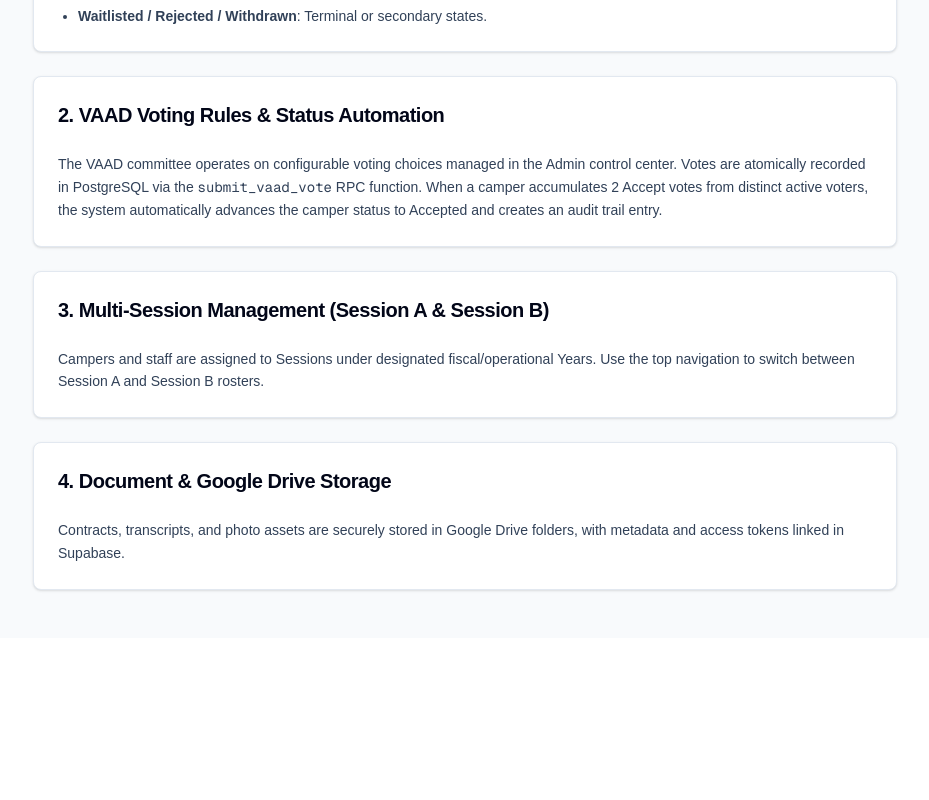
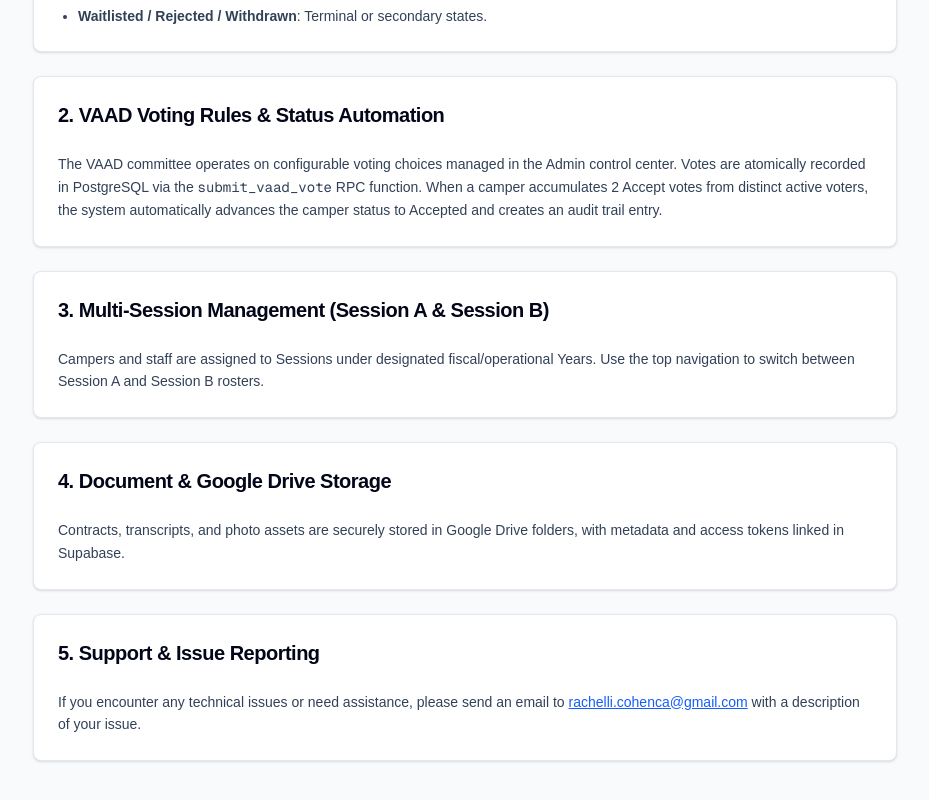
Before and after one commit to sweptforward-hue/oorah-admissions, a Next.js app: page /help in a window 1280 px wide. Shown: the part 450-1250 px from the top of the page, without its empty margins (175-1104 px from the left). Before the commit the page ends 1088 px from the top, so only its background shows below. Built offline with nearby package versions, Linux system fonts and the light colour scheme.

Commit message:
docs: add support and issue reporting section to help page

```diff
--- a/src/app/help/page.tsx
+++ b/src/app/help/page.tsx
@@ -63,6 +63,21 @@ export default function HelpPage() {
               </p>
             </CardContent>
           </Card>
+
+          <Card>
+            <CardHeader>
+              <CardTitle className="text-xl">5. Support & Issue Reporting</CardTitle>
+            </CardHeader>
+            <CardContent className="text-sm text-slate-700 space-y-2 leading-relaxed">
+              <p>
+                If you encounter any technical issues or need assistance, please send an email to{' '}
+                <a href="mailto:rachelli.cohenca@gmail.com" className="text-blue-600 underline font-medium">
+                  rachelli.cohenca@gmail.com
+                </a>{' '}
+                with a description of your issue.
+              </p>
+            </CardContent>
+          </Card>
         </div>
       </div>
     </div>
```
